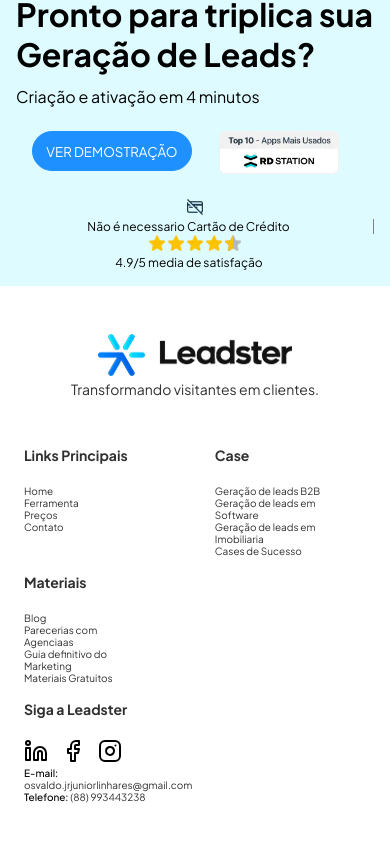
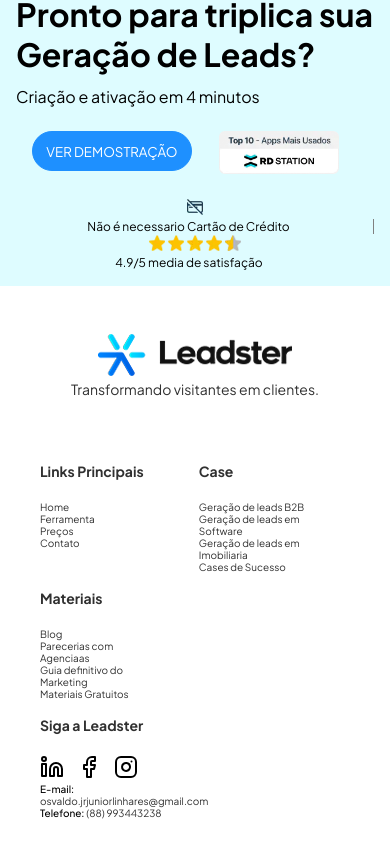
Before and after one commit to osvaldosoares-hub/landing-Page-Leadster, a Next.js app: page / in a window 390 px wide. Shown: the part 3328-4185 px from the top of the page. Before the commit the page ends 4155 px from the top, so only its background shows below. Built offline with nearby package versions, Linux system fonts and the light colour scheme.

Commit message:
ajustando padding do footer

```diff
--- a/src/app/page.css
+++ b/src/app/page.css
@@ -208,7 +208,7 @@
          flex-wrap: wrap;
         justify-content: space-between;
         align-items: flex-start;
-        padding: 1em;
+        padding: 2em;
         height: auto;
     }
     .Footer .lista{
```
